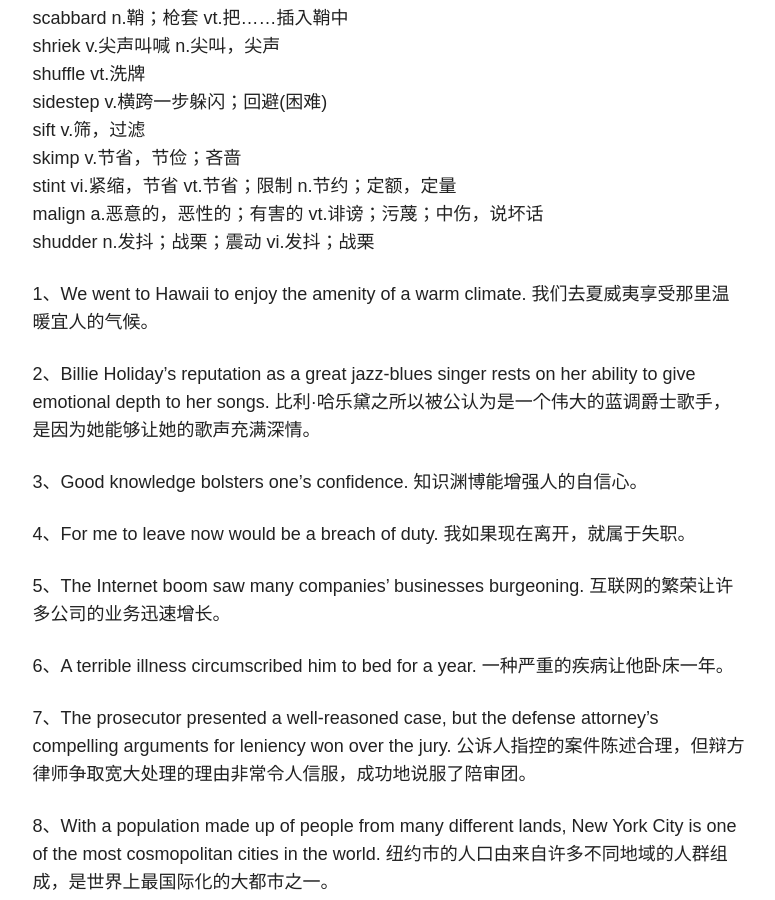
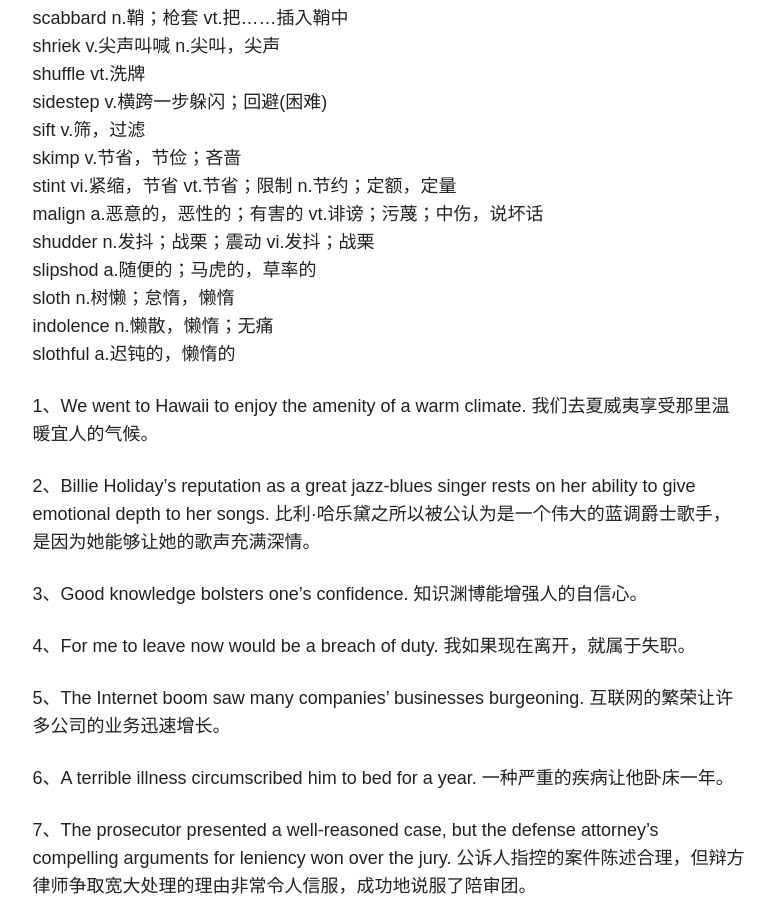
Before and after one commit to hushPlease/hushPlease.github.io, a Jekyll site: the page built from _posts/blog/2016-09-22-sentences-take-down.md, in a window 1280 px wide and 900 px high, scrolled down 8934 px. Shown: the whole window, without its empty margins (347-1122 px from the left). Built offline with Jekyll 4.4.1, drawn with Linux system fonts in a browser that asks for light colours; nearby versions of some CDN libraries.

Commit message:
Update post.

```diff
--- a/_posts/blog/2016-09-22-sentences-take-down.md
+++ b/_posts/blog/2016-09-22-sentences-take-down.md
@@ -309,6 +309,10 @@ skimp v.节省，节俭；吝啬
 stint vi.紧缩，节省 vt.节省；限制 n.节约；定额，定量
 malign a.恶意的，恶性的；有害的 vt.诽谤；污蔑；中伤，说坏话
 shudder n.发抖；战栗；震动 vi.发抖；战栗
+slipshod a.随便的；马虎的，草率的
+sloth n.树懒；怠惰，懒惰
+indolence n.懒散，懒惰；无痛
+slothful a.迟钝的，懒惰的
 
 
 1、We went to Hawaii to enjoy the amenity of a warm climate. 我们去夏威夷享受那里温暖宜人的气候。
```
